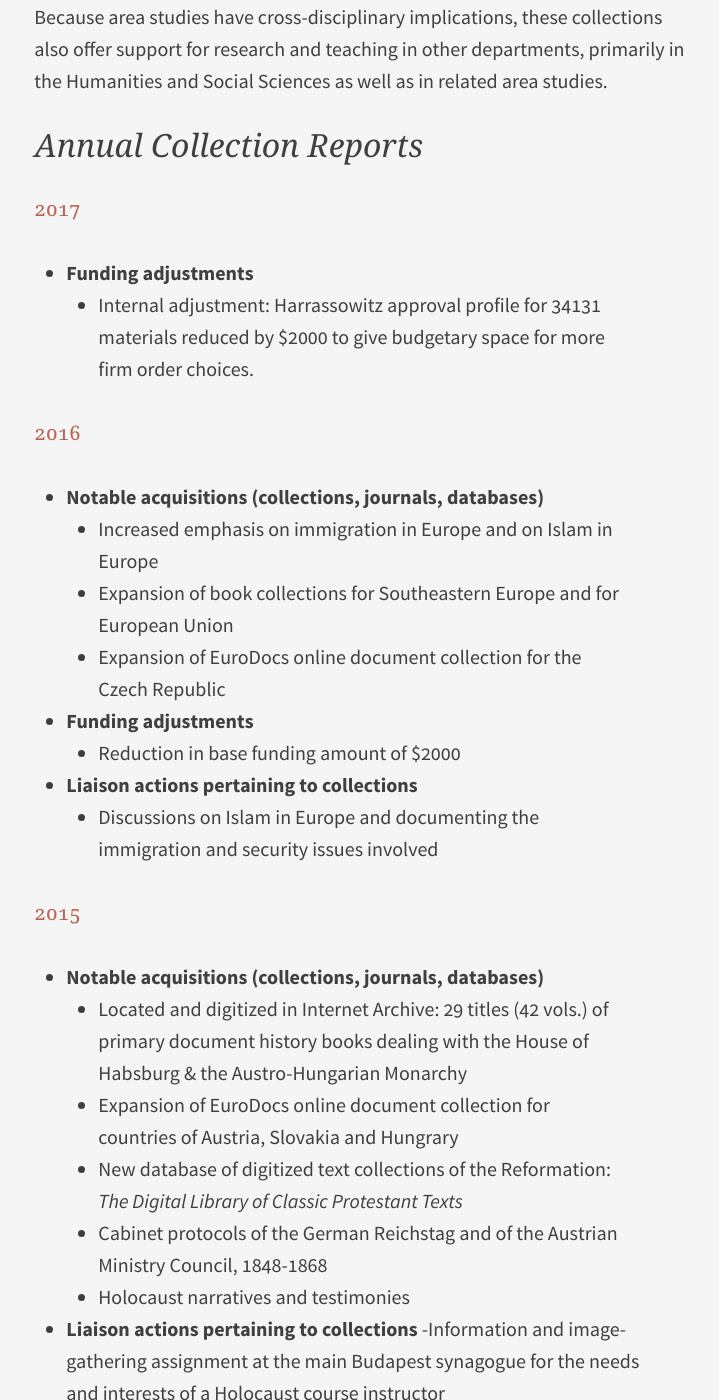
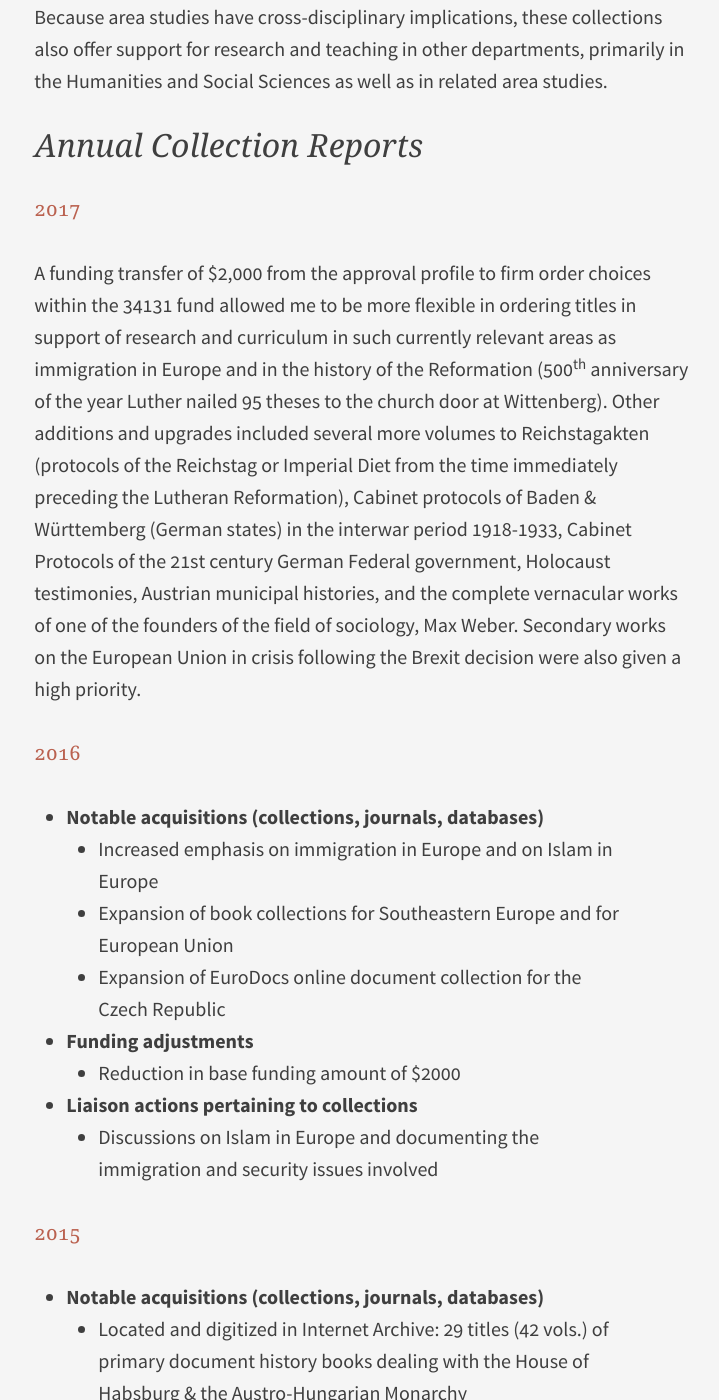
Before and after one commit to HBLL-Collection-Development/HBLL-Collection-Development.github.io, a Jekyll site: the page built from _posts/2018-02-06-34131.md, in a window 1280 px wide and 1400 px high, scrolled down 2703 px. Shown: the whole window, without its empty margins (278-997 px from the left). Built offline with Jekyll 4.4.1, drawn with Linux system fonts in a browser that asks for light colours; some of the changed text lies outside the part shown.

Commit message:
[ADD] Annual report from Dick Hacken

```diff
--- a/_posts/2017-02-24-34131.md
+++ b/_posts/2018-02-06-34131.md
@@ -38,8 +38,8 @@ Because area studies have cross-disciplinary implications, these collections als
 ## Annual Collection Reports
 
 ### 2017
-- **Funding adjustments**
-    - Internal adjustment: Harrassowitz approval profile for 34131 materials reduced by $2000 to give budgetary space for more firm order choices.
+
+A funding transfer of $2,000 from the approval profile to firm order choices within the 34131 fund allowed me to be more flexible in ordering titles in support of research and curriculum in such currently relevant areas as immigration in Europe and in the history of the Reformation (500<sup>th</sup> anniversary of the year Luther nailed 95 theses to the church door at Wittenberg). Other additions and upgrades included several more volumes to Reichstagakten (protocols of the Reichstag or Imperial Diet from the time immediately preceding the Lutheran Reformation), Cabinet protocols of Baden & Württemberg (German states) in the interwar period 1918-1933, Cabinet Protocols of the 21st century German Federal government, Holocaust testimonies, Austrian municipal histories, and the complete vernacular works of one of the founders of the field of sociology, Max Weber. Secondary works on the European Union in crisis following the Brexit decision were also given a high priority.
 
 ### 2016
 - **Notable acquisitions (collections, journals, databases)**
```
Also changed, not shown: _posts/2018-02-06-34132.md (renamed from _posts/2016-04-14-34132.md, +3 -0 lines), _posts/2018-02-06-34218.md (renamed from _posts/2016-04-14-34218.md, +3 -0 lines), _posts/2018-02-06-34220.md (renamed from _posts/2016-04-14-34220.md, +3 -0 lines), _posts/2018-02-06-34222.md (renamed from _posts/2017-02-24-34222.md, +3 -0 lines), _posts/2018-02-06-34224.md (renamed from _posts/2017-02-24-34224.md, +3 -0 lines).
